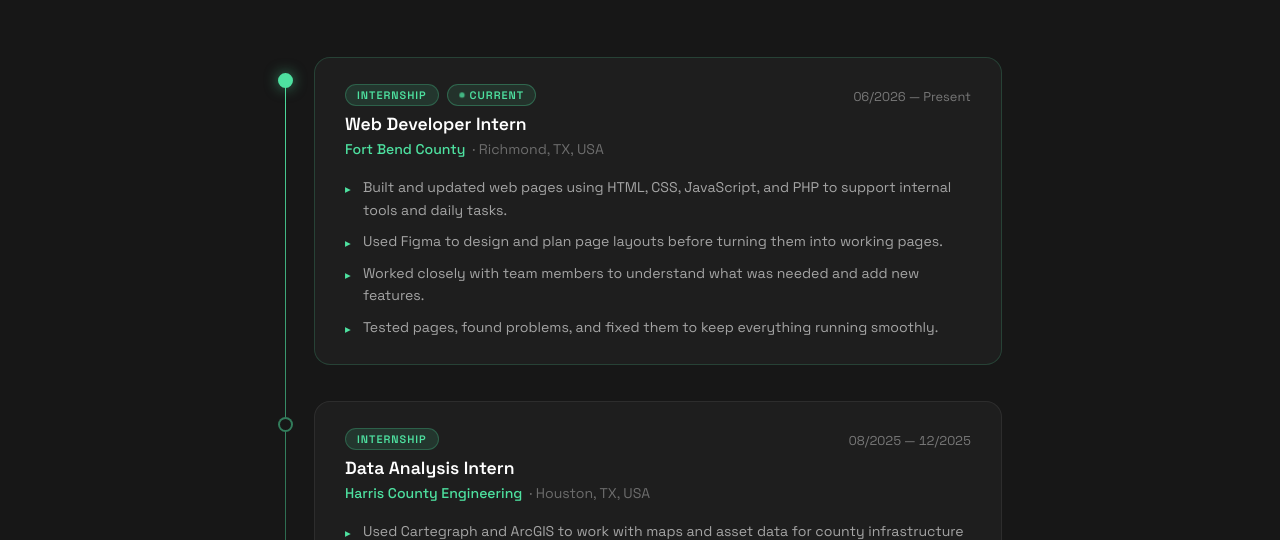
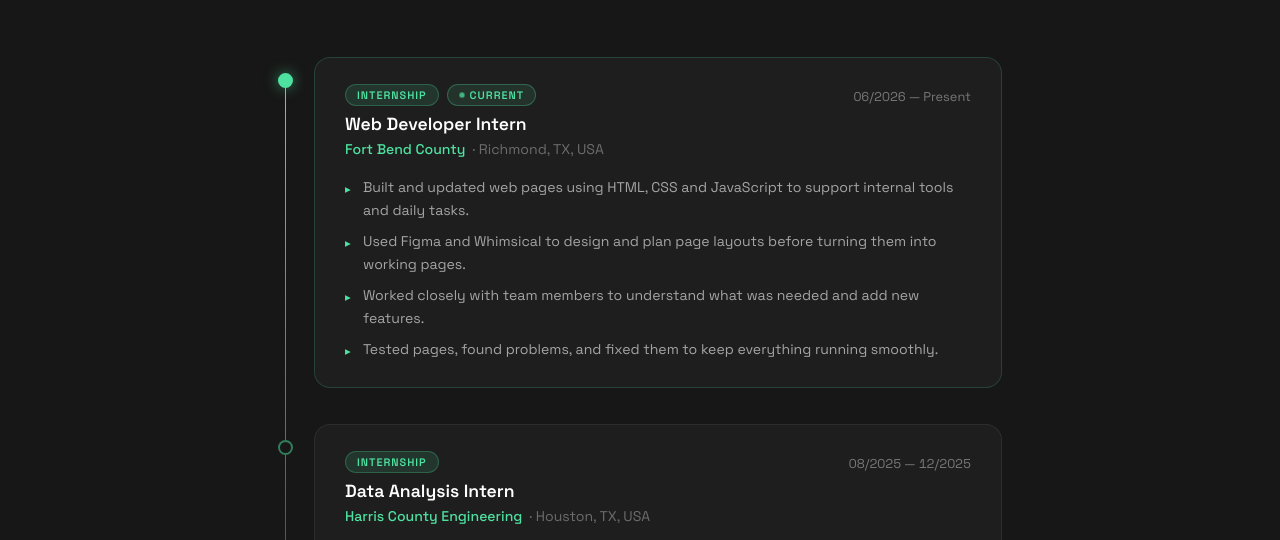
Before and after one commit to hieunguyen601/Henry-Nguyen---Portfolio-2026, a website: page experiencePage.html in a window 1280 px wide. Shown: the part 259-799 px from the top of the page. Drawn offline with Linux system fonts and the light colour scheme.

Commit message:
Update experiencePage.html

```diff
--- a/experiencePage.html
+++ b/experiencePage.html
@@ -100,11 +100,10 @@
             </p>
             <ul class="tl-bullets">
               <li>
-                Built and updated web pages using HTML, CSS, JavaScript, and
-                PHP to support internal tools and daily tasks.
+                Built and updated web pages using HTML, CSS and JavaScript to support internal tools and daily tasks.
               </li>
               <li>
-                Used Figma to design and plan page layouts before turning them into working pages.
+                Used Figma and Whimsical to design and plan page layouts before turning them into working pages.
               </li>
               <li>
                 Worked closely with team members to understand what was needed and add new features.
```
